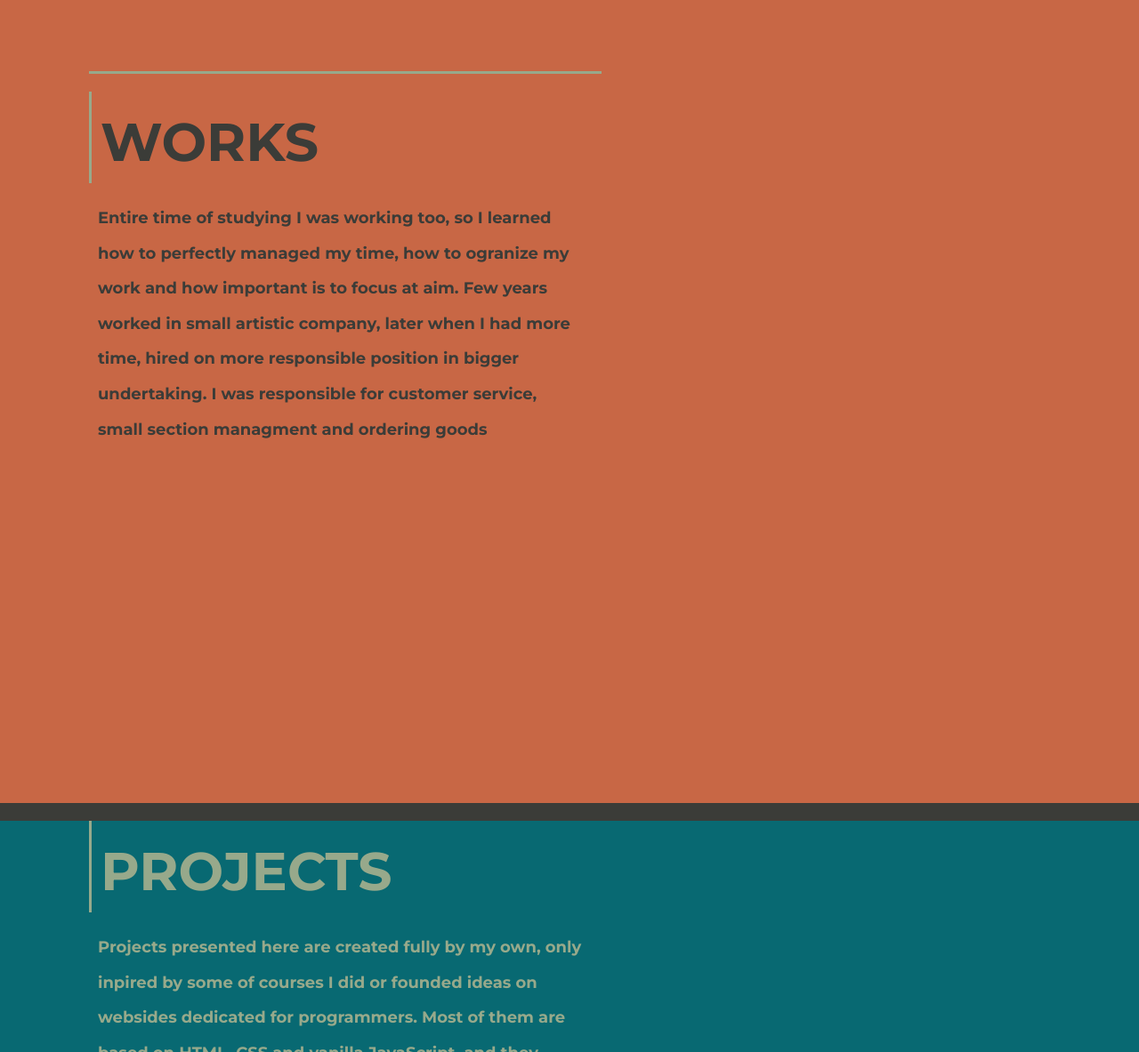
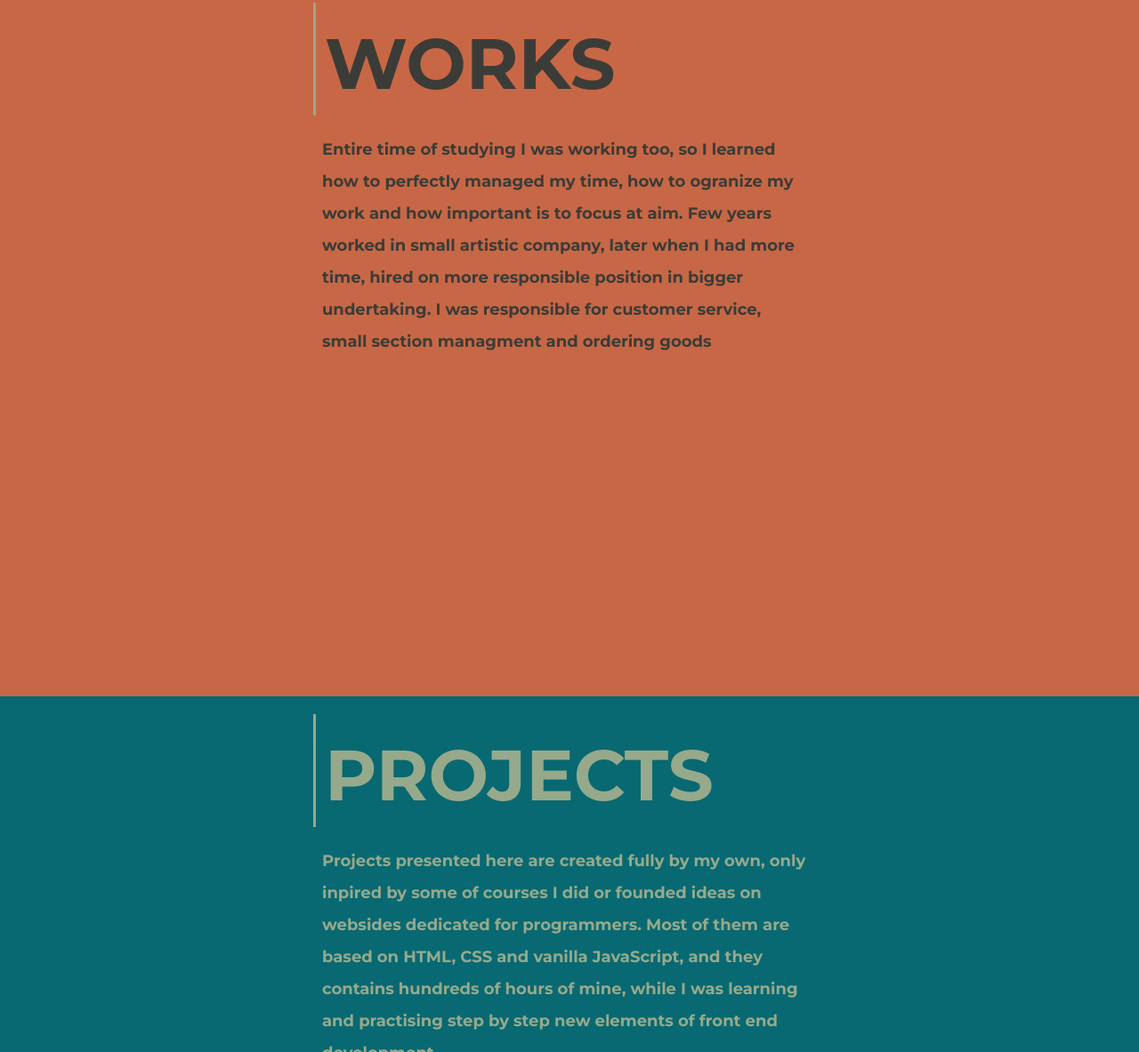
Before and after one commit to PanTrick584/personal-project, a website: page index.html in a window 1280 px wide. Shown: the part 1617-2800 px from the top of the page at 89% size. Drawn offline with Linux system fonts and the light colour scheme.

Commit message:
display changes in higher resolutions

```diff
--- a/sass/components/_headers.scss
+++ b/sass/components/_headers.scss
@@ -10,6 +10,9 @@
     }
     @include respond(tab-port) {
         font-size: 6rem;
+    }
+    @include respond(tab-land) {
+        font-size: 8rem;
     }
 }
 
--- a/sass/components/_paragraphs.scss
+++ b/sass/components/_paragraphs.scss
@@ -7,12 +7,12 @@
     color: $color-gray;
 
     @include respond(phone) {
-        font-size: 1.6rem;
-        line-height: 2;
+        font-size: 1.8rem;
+        line-height: 2.2;
     }
     @include respond(tab-port) {
         font-size: 1.8rem;
-        line-height: 2.2;
+        line-height: 2;
     }
 
 }
--- a/sass/layout/_footer.scss
+++ b/sass/layout/_footer.scss
@@ -1,11 +1,16 @@
 .footer {
     margin-left: $margin-phone;
+
+    display: flex;
+    flex-direction: column;
 
     @include respond(tab-port) {
         margin-left: $margin-tab-port;
     }
     @include respond(tab-land) {
-        margin-left: $margin-tab-land;
+        justify-content: center;
+        align-items: left;
+        margin: 0 auto;
     }
 
     &__contact {
--- a/sass/layout/_header.scss
+++ b/sass/layout/_header.scss
@@ -3,6 +3,9 @@
     text-align: left;
     margin-top: 8rem;
     margin-left: $margin-phone;
+
+    display: flex;
+    flex-direction: column;
 
     @include respond(tab-port) {
         width: $width-tab-port;
@@ -10,7 +13,10 @@
     }
     @include respond(tab-land) {
         width: $width-tab-land;
-        margin-left: $margin-tab-land;
+        margin: 0 auto;
+
+        align-items: left;
+        justify-content: center;
     }
 
     &__h1 {
@@ -18,14 +24,14 @@
         border-left: $border-gray-light;
     }
     &__span-name {
-
+        color: $color-orange-light;
     }
     &__span-last {
-
+        color: $color-blue-light;
     }
 
     &__h2 {
-        color: $color-gray-light;
+        color: $color-gray-dark;
     }
 
     &__btn {
--- a/sass/layout/_nav.scss
+++ b/sass/layout/_nav.scss
@@ -19,6 +19,7 @@
         margin-left: $margin-phone;
         margin-top: 1rem;
         border-left: $border-gray-light;
+
 
         @include respond(tab-port) {
             margin-left: $margin-tab-port;
--- a/sass/layout/_projects.scss
+++ b/sass/layout/_projects.scss
@@ -1,6 +1,9 @@
 .projects{
     width: $width-phone;
     margin-left: $margin-phone;
+
+    display: flex;
+    flex-direction: column;
 
     @include respond(tab-port) {
         width: $width-tab-port;
@@ -8,7 +11,10 @@
     }
     @include respond(tab-land) {
         width: $width-tab-land;
-        margin-left: $margin-tab-land;
+        margin: 0 auto;
+
+        justify-content: center;
+        align-items: left;
     }
 
     &__h1 {
--- a/sass/layout/_story.scss
+++ b/sass/layout/_story.scss
@@ -3,6 +3,9 @@
     height: 100%;
     margin-left: $margin-phone;
     color: $color-gray;
+
+    display: flex;
+    flex-direction: column;
 
     @include respond(tab-port) {
         width: $width-tab-port;
@@ -10,7 +13,9 @@
     }
     @include respond(tab-land) {
         width: $width-tab-land;
-        margin-left: $margin-tab-land;
+        margin: 0 auto;
+
+        justify-content: center;
     }
 
     &__box {
```
Also changed, not shown: css/style.css.
